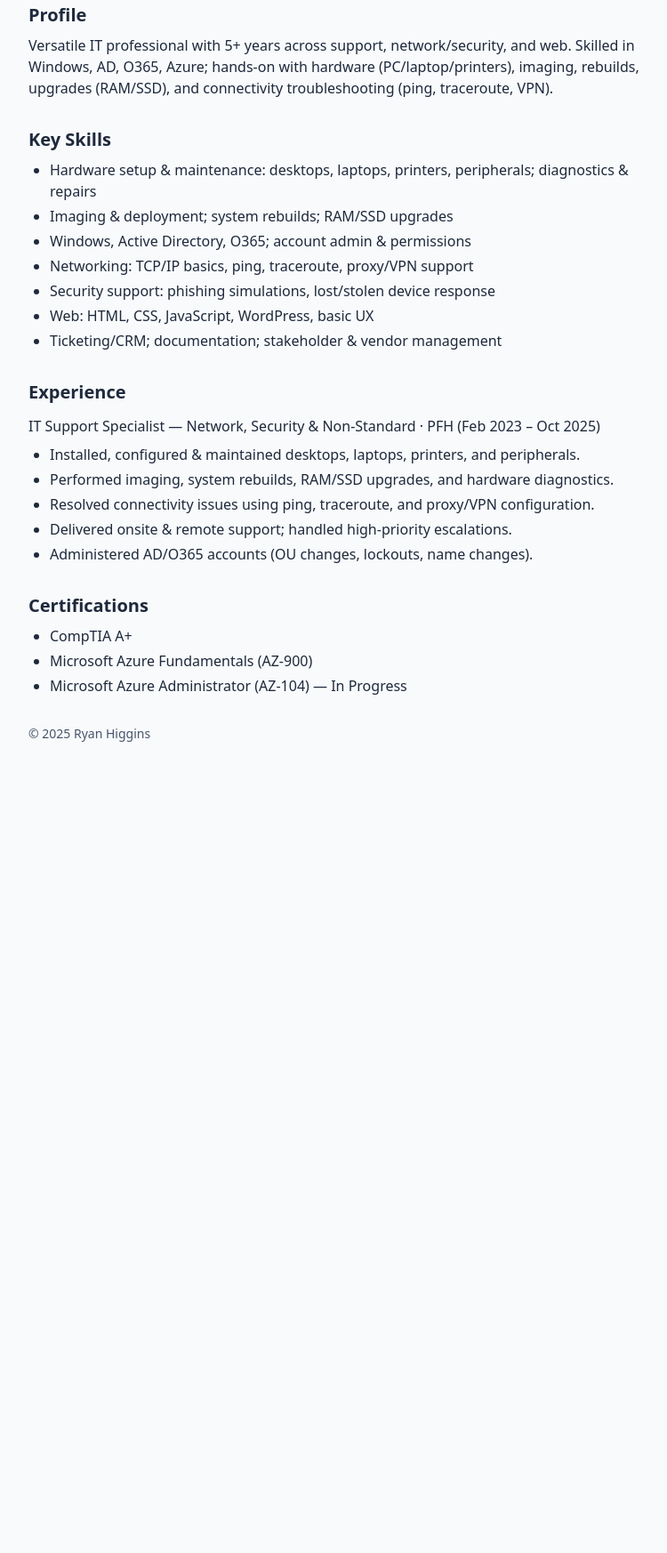
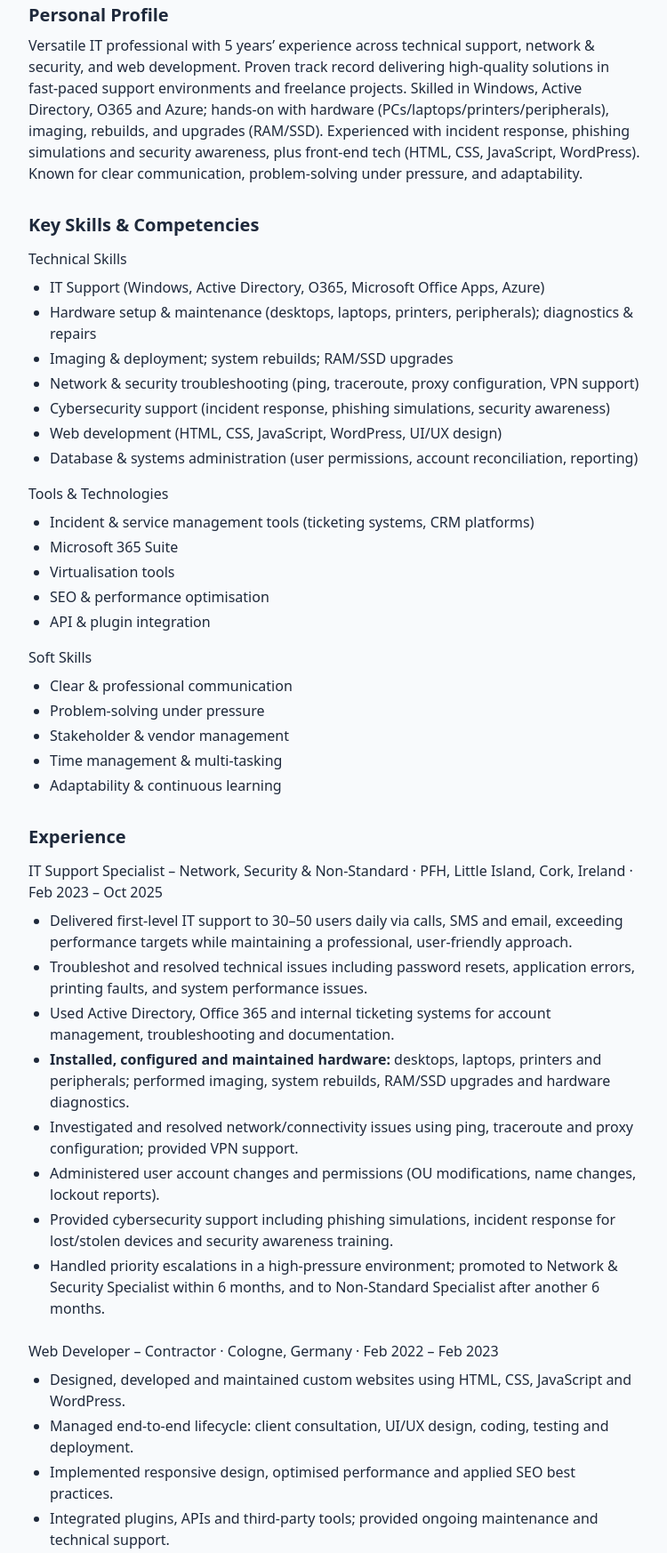
Before and after one commit to RHigz/ryan-cv-site, a plain HTML site: page index.html in a window 1280 px wide. Shown: the part 193-1939 px from the top of the page at 89% size, without its empty margins (264-1014 px from the left). Before the commit the page ends 1068 px from the top, so only its background shows below. Drawn offline with nearby package versions, Linux system fonts and the light colour scheme.

Commit message:
Add files via upload

```diff
--- a/index.html
+++ b/index.html
@@ -6,7 +6,7 @@
   <title>Ryan Higgins — CV</title>
   <meta name="description" content="IT Support Specialist on a cloud path with front-end/UX skills." />
   <meta property="og:title" content="Ryan Higgins — CV">
-  <meta property="og:description" content="IT Support Specialist → Cloud | Web Dev Enthusiast">
+  <meta property="og:description" content="IT Support Specialist | Web Dev Enthusiast">
   <meta property="og:type" content="website">
   <script src="https://cdn.tailwindcss.com"></script>
 </head>
@@ -18,57 +18,124 @@
       <p class="mt-1">Cork, Ireland · <a class="underline" href="mailto:ryanhigz@outlook.com">ryanhigz@outlook.com</a> · 085 121 5965</p>
       <div class="mt-3 flex gap-4 text-sm">
         <a class="underline" href="cv.pdf">Download PDF</a>
-        <a class="underline" href="https://www.linkedin.com/">LinkedIn</a>
-        <a class="underline" href="https://github.com/">GitHub</a>
+        <a class="underline" href="https://www.linkedin.com/in/ryan-higz/">LinkedIn</a>
+        <a class="underline" href="https://github.com/RHigz">GitHub</a>
       </div>
     </header>
 
+    <!-- Profile -->
     <section class="mb-8">
-      <h2 class="text-xl font-semibold">Profile</h2>
+      <h2 class="text-xl font-semibold">Personal Profile</h2>
       <p class="mt-2">
-        Versatile IT professional with 5+ years across support, network/security, and web.
-        Skilled in Windows, AD, O365, Azure; hands-on with hardware (PC/laptop/printers),
-        imaging, rebuilds, upgrades (RAM/SSD), and connectivity troubleshooting (ping, traceroute, VPN).
+        Versatile IT professional with 5 years’ experience across technical support, network &amp; security, and web development.
+        Proven track record delivering high-quality solutions in fast-paced support environments and freelance projects.
+        Skilled in Windows, Active Directory, O365 and Azure; hands-on with hardware (PCs/laptops/printers/peripherals), imaging, rebuilds, and upgrades (RAM/SSD).
+        Experienced with incident response, phishing simulations and security awareness, plus front-end tech (HTML, CSS, JavaScript, WordPress).
+        Known for clear communication, problem-solving under pressure, and adaptability.
       </p>
     </section>
 
+    <!-- Skills -->
     <section class="mb-8">
-      <h2 class="text-xl font-semibold">Key Skills</h2>
+      <h2 class="text-xl font-semibold">Key Skills &amp; Competencies</h2>
+
+      <h3 class="mt-3 font-medium">Technical Skills</h3>
       <ul class="list-disc ml-6 mt-2 space-y-1">
-        <li>Hardware setup & maintenance: desktops, laptops, printers, peripherals; diagnostics & repairs</li>
-        <li>Imaging & deployment; system rebuilds; RAM/SSD upgrades</li>
-        <li>Windows, Active Directory, O365; account admin & permissions</li>
-        <li>Networking: TCP/IP basics, ping, traceroute, proxy/VPN support</li>
-        <li>Security support: phishing simulations, lost/stolen device response</li>
-        <li>Web: HTML, CSS, JavaScript, WordPress, basic UX</li>
-        <li>Ticketing/CRM; documentation; stakeholder & vendor management</li>
+        <li>IT Support (Windows, Active Directory, O365, Microsoft Office Apps, Azure)</li>
+        <li>Hardware setup &amp; maintenance (desktops, laptops, printers, peripherals); diagnostics &amp; repairs</li>
+        <li>Imaging &amp; deployment; system rebuilds; RAM/SSD upgrades</li>
+        <li>Network &amp; security troubleshooting (ping, traceroute, proxy configuration, VPN support)</li>
+        <li>Cybersecurity support (incident response, phishing simulations, security awareness)</li>
+        <li>Web development (HTML, CSS, JavaScript, WordPress, UI/UX design)</li>
+        <li>Database &amp; systems administration (user permissions, account reconciliation, reporting)</li>
+      </ul>
+
+      <h3 class="mt-4 font-medium">Tools &amp; Technologies</h3>
+      <ul class="list-disc ml-6 mt-2 space-y-1">
+        <li>Incident &amp; service management tools (ticketing systems, CRM platforms)</li>
+        <li>Microsoft 365 Suite</li>
+        <li>Virtualisation tools</li>
+        <li>SEO &amp; performance optimisation</li>
+        <li>API &amp; plugin integration</li>
+      </ul>
+
+      <h3 class="mt-4 font-medium">Soft Skills</h3>
+      <ul class="list-disc ml-6 mt-2 space-y-1">
+        <li>Clear &amp; professional communication</li>
+        <li>Problem-solving under pressure</li>
+        <li>Stakeholder &amp; vendor management</li>
+        <li>Time management &amp; multi-tasking</li>
+        <li>Adaptability &amp; continuous learning</li>
       </ul>
     </section>
 
+    <!-- Experience -->
     <section class="mb-8">
       <h2 class="text-xl font-semibold">Experience</h2>
+
       <article class="mt-3">
-        <h3 class="font-medium">IT Support Specialist — Network, Security & Non-Standard · PFH (Feb 2023 – Oct 2025)</h3>
+        <h3 class="font-medium">IT Support Specialist – Network, Security &amp; Non-Standard · PFH, Little Island, Cork, Ireland · Feb 2023 – Oct 2025</h3>
         <ul class="list-disc ml-6 mt-2 space-y-1">
-          <li>Installed, configured & maintained desktops, laptops, printers, and peripherals.</li>
-          <li>Performed imaging, system rebuilds, RAM/SSD upgrades, and hardware diagnostics.</li>
-          <li>Resolved connectivity issues using ping, traceroute, and proxy/VPN configuration.</li>
-          <li>Delivered onsite & remote support; handled high-priority escalations.</li>
-          <li>Administered AD/O365 accounts (OU changes, lockouts, name changes).</li>
+          <li>Delivered first-level IT support to 30–50 users daily via calls, SMS and email, exceeding performance targets while maintaining a professional, user-friendly approach.</li>
+          <li>Troubleshot and resolved technical issues including password resets, application errors, printing faults, and system performance issues.</li>
+          <li>Used Active Directory, Office 365 and internal ticketing systems for account management, troubleshooting and documentation.</li>
+          <li><strong>Installed, configured and maintained hardware:</strong> desktops, laptops, printers and peripherals; performed imaging, system rebuilds, RAM/SSD upgrades and hardware diagnostics.</li>
+          <li>Investigated and resolved network/connectivity issues using ping, traceroute and proxy configuration; provided VPN support.</li>
+          <li>Administered user account changes and permissions (OU modifications, name changes, lockout reports).</li>
+          <li>Provided cybersecurity support including phishing simulations, incident response for lost/stolen devices and security awareness training.</li>
+          <li>Handled priority escalations in a high-pressure environment; promoted to Network &amp; Security Specialist within 6 months, and to Non-Standard Specialist after another 6 months.</li>
         </ul>
       </article>
-      <!-- Add your other roles similarly -->
+
+      <article class="mt-6">
+        <h3 class="font-medium">Web Developer – Contractor · Cologne, Germany · Feb 2022 – Feb 2023</h3>
+        <ul class="list-disc ml-6 mt-2 space-y-1">
+          <li>Designed, developed and maintained custom websites using HTML, CSS, JavaScript and WordPress.</li>
+          <li>Managed end-to-end lifecycle: client consultation, UI/UX design, coding, testing and deployment.</li>
+          <li>Implemented responsive design, optimised performance and applied SEO best practices.</li>
+          <li>Integrated plugins, APIs and third-party tools; provided ongoing maintenance and technical support.</li>
+        </ul>
+      </article>
+
+      <article class="mt-6">
+        <h3 class="font-medium">Accounts Administrator · Harvey Norman, Little Island, Cork, Ireland · Sep 2018 – Feb 2022</h3>
+        <ul class="list-disc ml-6 mt-2 space-y-1">
+          <li>Managed banking operations, supplier payments and account reconciliation, ensuring compliance with policies and credit limits.</li>
+          <li>Processed transactions, tracked claims and generated reports with high accuracy.</li>
+          <li>Resolved discrepancies by analysing data, liaising with vendors and collaborating with managers to improve workflow efficiency.</li>
+          <li>Maintained data integrity, documentation accuracy and compliance controls; supported audit requirements.</li>
+        </ul>
+      </article>
+
+      <article class="mt-6">
+        <h3 class="font-medium">Technical Support Agent · Eir, Churchfield · May 2017 – Sep 2018</h3>
+        <ul class="list-disc ml-6 mt-2 space-y-1">
+          <li>Delivered technical support for broadband, network and multimedia issues, ensuring timely resolution.</li>
+          <li>Guided customers through complex procedures with clear communication and technical accuracy.</li>
+          <li>Logged issues and resolutions in CRM/ticketing systems, maintaining data security and confidentiality.</li>
+        </ul>
+      </article>
     </section>
 
+    <!-- Education & Certs -->
     <section class="mb-8">
-      <h2 class="text-xl font-semibold">Certifications</h2>
+      <h2 class="text-xl font-semibold">Education &amp; Certifications</h2>
       <ul class="list-disc ml-6 mt-2 space-y-1">
-        <li>CompTIA A+</li>
-        <li>Microsoft Azure Fundamentals (AZ-900)</li>
-        <li>Microsoft Azure Administrator (AZ-104) — In Progress</li>
+        <li>Leaving Certificate – Scoil Mhuire Gan Smál, Blarney, Cork, Ireland</li>
+        <li>Network Security &amp; Infrastructure Certification – St. John’s College, Cork (2017–2018)</li>
+        <li>Software Engineering Certification – St. John’s College, Cork (2018–2019)</li>
+        <li>Additional Coursework – St. John’s College (2017–2019): Virtualisation Support; Systems Software; Object-Oriented Programming</li>
+      </ul>
+
+      <h3 class="mt-4 font-medium">Professional Certifications</h3>
+      <ul class="list-disc ml-6 mt-2 space-y-1">
+        <li>CompTIA A+ – Self-Study</li>
+        <li>Microsoft Azure Fundamentals (AZ-900) – Self-Study</li>
+        <li>Microsoft Azure Administrator (AZ-104) – In Progress</li>
       </ul>
     </section>
 
+    <!-- Footer -->
     <footer class="text-sm text-slate-600">
       © <span id="y"></span> Ryan Higgins
     </footer>
```
